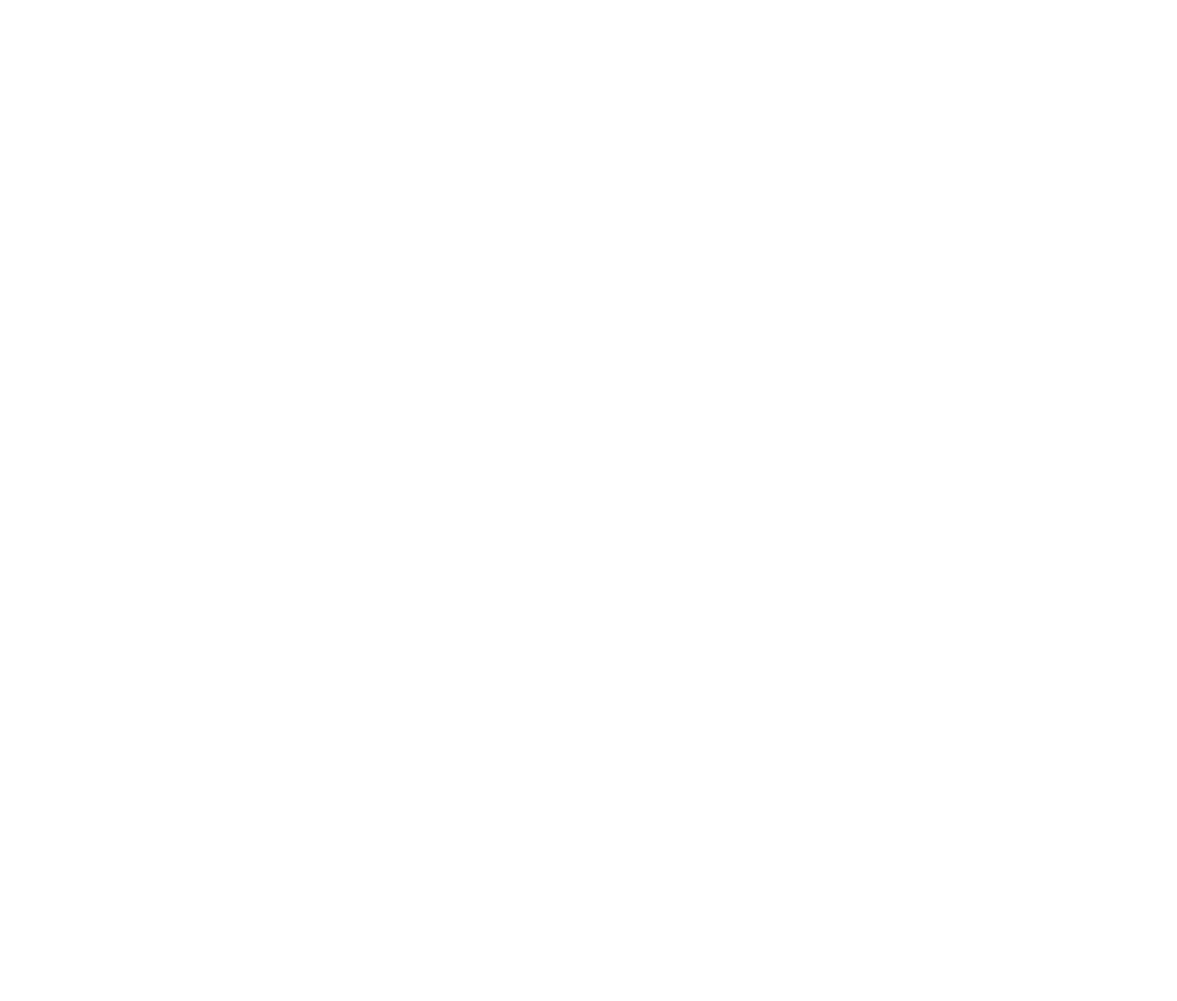
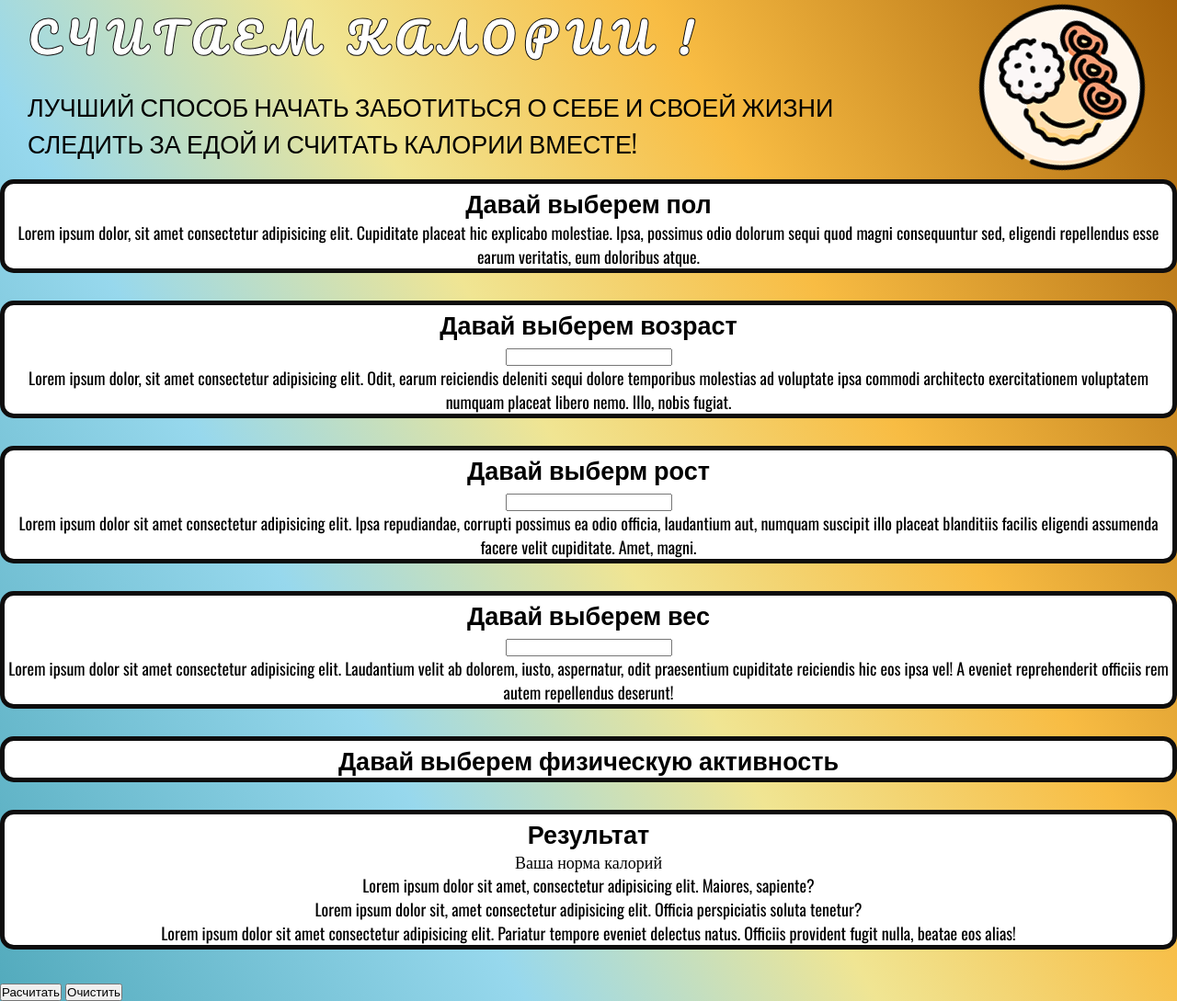
Before and after one commit to Bananer95/CalorieCounter, a website built with Parcel: page src/index.html in a window 1280 px wide. Shown: the whole page at 92% size. Before the commit the page ends 800 px from the top, so only its background shows below. Built offline with nearby package versions, Linux system fonts and the light colour scheme.

Commit message:
feat: add file, header and some css

```diff
--- a/src/index.html
+++ b/src/index.html
@@ -8,6 +8,127 @@
     <title>Счетчик калорий</title>
   </head>
   <body>
+    <header class="header">
+      <div class="reape">
+        <div class="title">
+          <h1>Считаем калории !</h1>
+          <h2>
+            Лучший способ начать заботиться о себе и своей жизни<br />
+            следить за едой и считать калории вместе!
+          </h2>
+        </div>
+        <div class="photo">
+          <img src="./img/img1.png" alt="" / class="photo_header">
+        </div>
+      </div>
+    </header>
+    <div class="container container_genders">
+      <h3>Давай выберем пол</h3>
+      <div class="genders">
+        <div class="man">
+          <p>
+            Lorem ipsum dolor, sit amet consectetur adipisicing elit. Cupiditate
+            placeat hic explicabo molestiae. Ipsa, possimus odio dolorum sequi
+            quod magni consequuntur sed, eligendi repellendus esse earum
+            veritatis, eum doloribus atque.
+          </p>
+          <div class="img">
+            <!-- <img src="" alt=""> -->
+          </div>
+        </div>
+        <div class="woman">
+          <p></p>
+          <div class="img">
+            <!-- <img src="" alt=""> -->
+          </div>
+        </div>
+      </div>
+    </div>
+    <div class="container">
+      <h3>Давай выберем возраст</h3>
+      <div class="age">
+        <input type="number" />
+        <p>
+          Lorem ipsum dolor, sit amet consectetur adipisicing elit. Odit, earum
+          reiciendis deleniti sequi dolore temporibus molestias ad voluptate
+          ipsa commodi architecto exercitationem voluptatem numquam placeat
+          libero nemo. Illo, nobis fugiat.
+        </p>
+        <div class="img_age">
+          <!-- <img src="" alt=""> -->
+        </div>
+      </div>
+    </div>
+    <div class="container">
+      <h3>Давай выберм рост</h3>
+      <div class="groth">
+        <input type="number" />
+        <p>
+          Lorem ipsum dolor sit amet consectetur adipisicing elit. Ipsa
+          repudiandae, corrupti possimus ea odio officia, laudantium aut,
+          numquam suscipit illo placeat blanditiis facilis eligendi assumenda
+          facere velit cupiditate. Amet, magni.
+        </p>
+        <div class="img_groth">
+          <!-- <img src="" alt=""> -->
+        </div>
+      </div>
+    </div>
+    <div class="container">
+      <h3>Давай выберем вес</h3>
+      <div class="eight">
+        <input type="number" />
+        <p>
+          Lorem ipsum dolor sit amet consectetur adipisicing elit. Laudantium
+          velit ab dolorem, iusto, aspernatur, odit praesentium cupiditate
+          reiciendis hic eos ipsa vel! A eveniet reprehenderit officiis rem
+          autem repellendus deserunt!
+        </p>
+        <div class="img_eight">
+          <!-- <img src="" alt=""> -->
+        </div>
+      </div>
+    </div>
+    <div class="container">
+      <h3>Давай выберем физическую активность</h3>
+      <div class="some_acardion"></div>
+    </div>
+    <!-- <div class="container">
+      <h3>Расчет калорий в день</h3>
+      <div class="caloriesInDay"></div>
+    </div> -->
+
+    <div class="container">
+      <h3>Результат</h3>
+      <div class="result">
+        <h4>Ваша норма калорий</h4>
+        <div class="result_normal">
+          <p>
+            Lorem ipsum dolor sit amet, consectetur <span>adipisicing</span>
+            elit. Maiores, sapiente?
+          </p>
+        </div>
+        <div class="result_up">
+          <p>
+            Lorem ipsum dolor sit, amet consectetur
+            <span>adipisicing</span> elit. Officia perspiciatis soluta tenetur?
+          </p>
+        </div>
+        <div class="result_down">
+          <p>
+            Lorem ipsum dolor sit amet consectetur adipisicing elit. Pariatur
+            <span>tempore</span> eveniet delectus natus. Officiis provident
+            fugit nulla, beatae eos alias!
+          </p>
+        </div>
+      </div>
+    </div>
+
+    <footer class="footer">
+      <button class="btn btn_calculation">Расчитать</button>
+      <button class="btn btn_clear">Очистить</button>
+    </footer>
+
     <script type="module" src="./js/index.js"></script>
   </body>
 </html>
--- /dev/null
+++ b/src/scss/cdn.scss
@@ -0,0 +1 @@
+@import 'https://fonts.googleapis.com/css2?family=Oswald:wght@400;600&family=Pacifico&family=Playfair+Display:wght@500&display=swap';
--- /dev/null
+++ b/src/scss/headers.scss
@@ -0,0 +1,48 @@
+.header {
+  max-width: 1450px;
+  margin: 0 auto;
+  user-select: none;
+
+  .reape {
+    display: flex;
+    justify-content: space-between;
+    align-items: center;
+    margin: 0 30px;
+    overflow: hidden;
+  }
+
+  .title {
+  }
+  h1 {
+    margin: 0px 0px 15px;
+    font-size: $_45px;
+    font-family: 'Pacifico', cursive;
+    text-transform: uppercase;
+    letter-spacing: 10px;
+    color: $white;
+    -webkit-text-stroke: 1px $black;
+  }
+  h2 {
+    font-size: $_27px;
+    font-family: 'Oswald', sans-serif;
+    text-transform: uppercase;
+    font-weight: 400;
+    margin-bottom: 20px;
+  }
+  .photo {
+    margin: 5px;
+    .photo_header {
+      animation: 25s photo_header infinite linear;
+      user-select: none;
+    }
+
+    @keyframes photo_header {
+      from {
+        transform: rotate(0);
+      }
+      to {
+        transform: rotate(360deg);
+      }
+    }
+  }
+}
--- a/src/scss/index.scss
+++ b/src/scss/index.scss
@@ -0,0 +1,50 @@
+@import 'macros.scss';
+@import 'cdn.scss';
+@import 'headers.scss';
+
+* {
+  margin: 0;
+  padding: 0;
+  list-style: none;
+  box-sizing: border-box;
+  text-decoration: none;
+}
+
+body,
+html {
+  background: repeating-linear-gradient(
+    60deg,
+    $dark_blue,
+    $blue 30%,
+    $yello 50%,
+    $deep_yello 70%,
+    $bron 100%
+  );
+  font-family: 'Oswald', sans-serif;
+  font-weight: 400;
+  font-size: 18px;
+}
+
+.container {
+  max-width: 1360px;
+  background-color: #fff;
+  margin: 0 auto 30px;
+  border: 5px solid $black;
+  border-radius: 15px;
+  display: flex;
+  flex-direction: column;
+  text-align: center;
+  max-height: 90vh;
+}
+
+h3 {
+  font-size: $_27px;
+  font-family: 'Oswald', sans-serif;
+  font-weight: 600;
+}
+
+h4 {
+  font-size: $_18px;
+  font-family: 'Playfair Display', serif;
+  font-weight: 500;
+}
--- /dev/null
+++ b/src/scss/macros.scss
@@ -0,0 +1,15 @@
+// Colors
+$white: rgb(255, 255, 255);
+$black: rgb(14, 13, 13);
+$dark_blue: #52aabc;
+$blue: #97d8ed;
+$yello: #f0e593;
+$deep_yello: #f8bc43;
+$bron: #a6620a;
+
+// Size
+
+$_18px: 1rem;
+$_45px: 2.5rem;
+$_36px: 2rem;
+$_27px: 1.5rem;
```
Also changed, not shown: src/img/img1.png (added).
